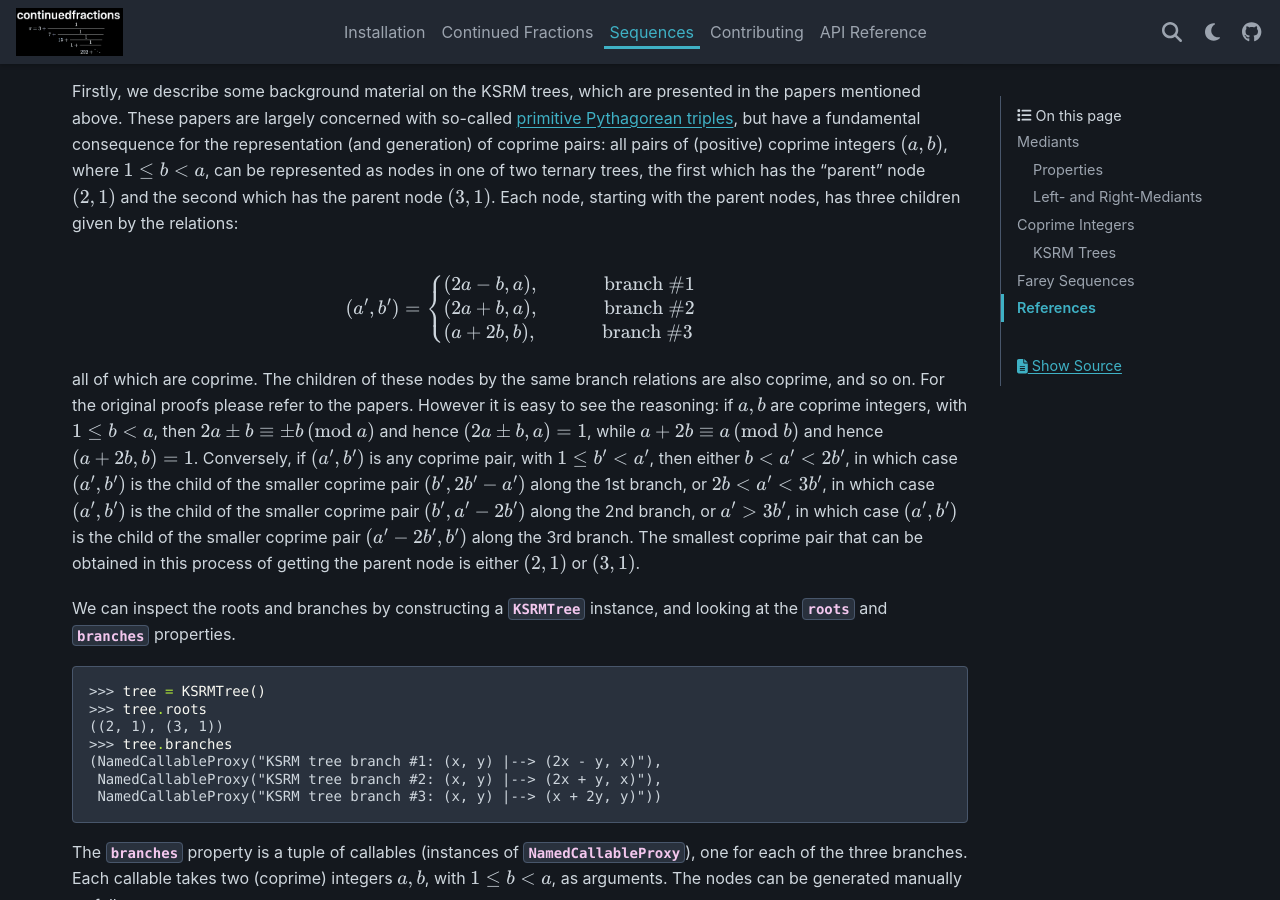
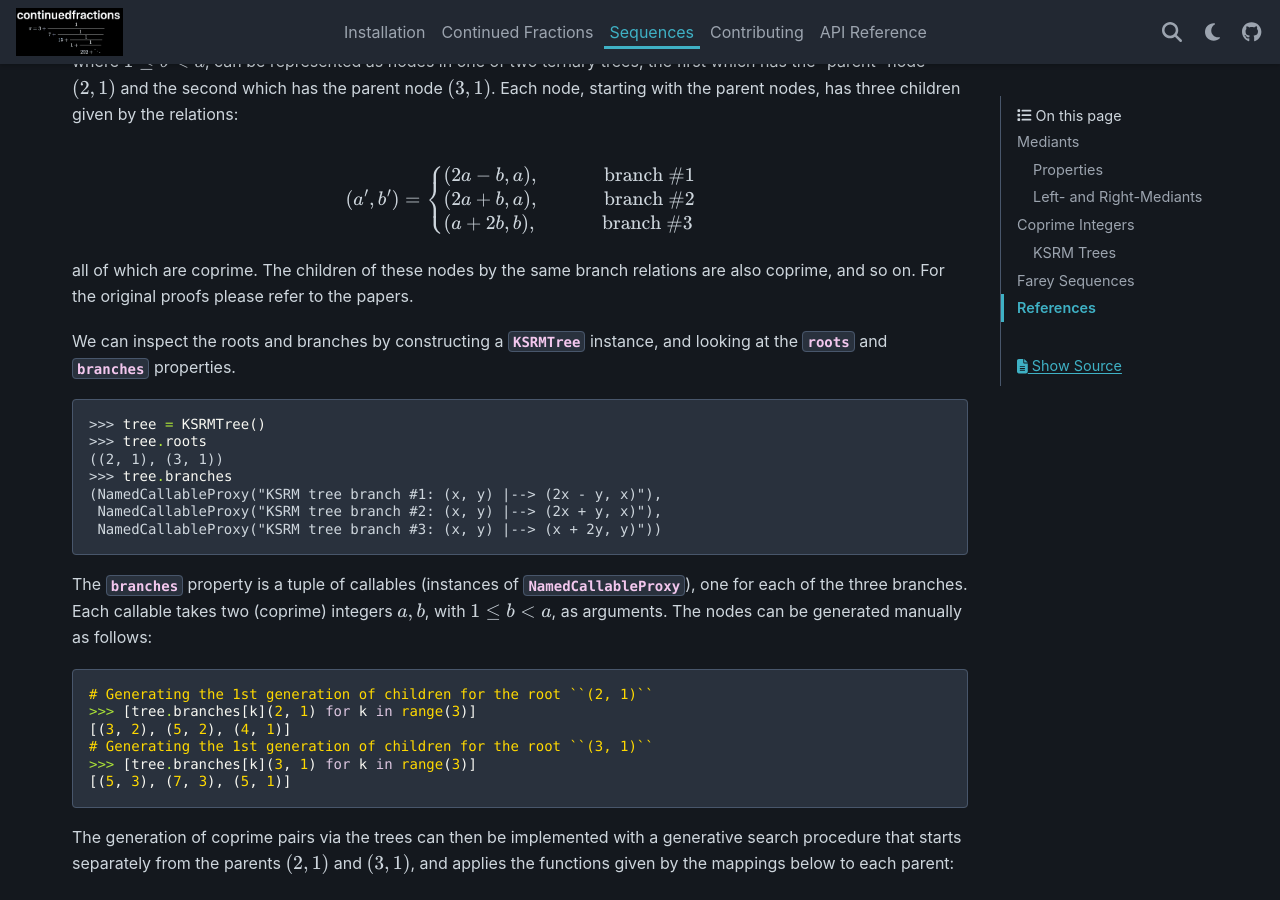
Before and after one commit to sr-murthy/continuedfractions, a Sphinx documentation site: the page built from docs/sources/sequences.rst, in a window 1280 px wide and 900 px high, scrolled down 5022 px. Built offline with Sphinx 7.4.7 and the PyData theme 0.15.4, drawn with Linux system fonts in a browser that asks for light colours; nearby versions of some CDN libraries; some of the changed text lies outside the part shown.

Commit message:
docs: simplify some examples + RST fix

```diff
--- a/docs/sources/sequences.rst
+++ b/docs/sources/sequences.rst
@@ -91,9 +91,7 @@
 .. math::
 
    \begin{align}
-   \frac{a + kc}{b + kd} - \left(\frac{ka + c}{kb + d}\right) &= \frac{(a + kc)(kb + d) - (b + kd)(ka + c)}{(b + kd)(kb + d)} \\
-                                                              &= \frac{k^2(bc - ad) - (bc - ad)}{(b + kd)(kb + d)} \\
-                                                              &= \frac{(bc - ad)(k^2 - 1)}{(b + kd)(kb + d)} \\
+   \frac{a + kc}{b + kd} - \left(\frac{ka + c}{kb + d}\right) &= \frac{(bc - ad)(k^2 - 1)}{(b + kd)(kb + d)} \\
                                                               &\geq 0
    \end{align}
 
@@ -233,8 +231,7 @@
                           (a + 2b, b), \hskip{3em} \text{ branch #} 3
                           \end{cases}
 
-all of which are coprime. The children of these nodes by the same branch relations are also coprime, and so on. For the original proofs please refer to the papers. However it is easy to see the reasoning: if :math:`a, b` are coprime integers, with :math:`1 \leq b < a`, then :math:`2a \pm b \equiv \pm b \left(\text{mod }a \right)` and hence :math:`(2a \pm b, a) = 1`, while :math:`a + 2b \equiv a \left(\text{mod }b \right)` and hence :math:`(a + 2b, b) = 1`. Conversely, if :math:`(a^\prime, b^\prime)` is any coprime pair, with :math:`1 \leq b^\prime < a^\prime`, then either
-:math:`b < a^\prime < 2b^\prime`, in which case :math:`(a^\prime, b^\prime)` is the child of the smaller coprime pair :math:`(b^\prime, 2b^\prime - a^\prime)` along the 1st branch, or :math:`2b < a^\prime < 3b^\prime`, in which case :math:`(a^\prime, b^\prime)` is the child of the smaller coprime pair :math:`(b^\prime, a^\prime - 2b^\prime)` along the 2nd branch, or :math:`a^\prime > 3b^\prime`, in which case :math:`(a^\prime, b^\prime)` is the child of the smaller coprime pair :math:`(a^\prime - 2b^\prime, b^\prime)` along the 3rd branch. The smallest coprime pair that can be obtained in this process of getting the parent node is either :math:`(2, 1)` or :math:`(3, 1)`.
+all of which are coprime. The children of these nodes by the same branch relations are also coprime, and so on. For the original proofs please refer to the papers.
 
 We can inspect the roots and branches by constructing a :py:class:`~continuedfractions.sequences.KSRMTree` instance, and looking at the :py:attr:`~continuedfractions.sequences.KSRMTree.roots` and :py:attr:`~continuedfractions.sequences.KSRMTree.branches` properties.
 
```
